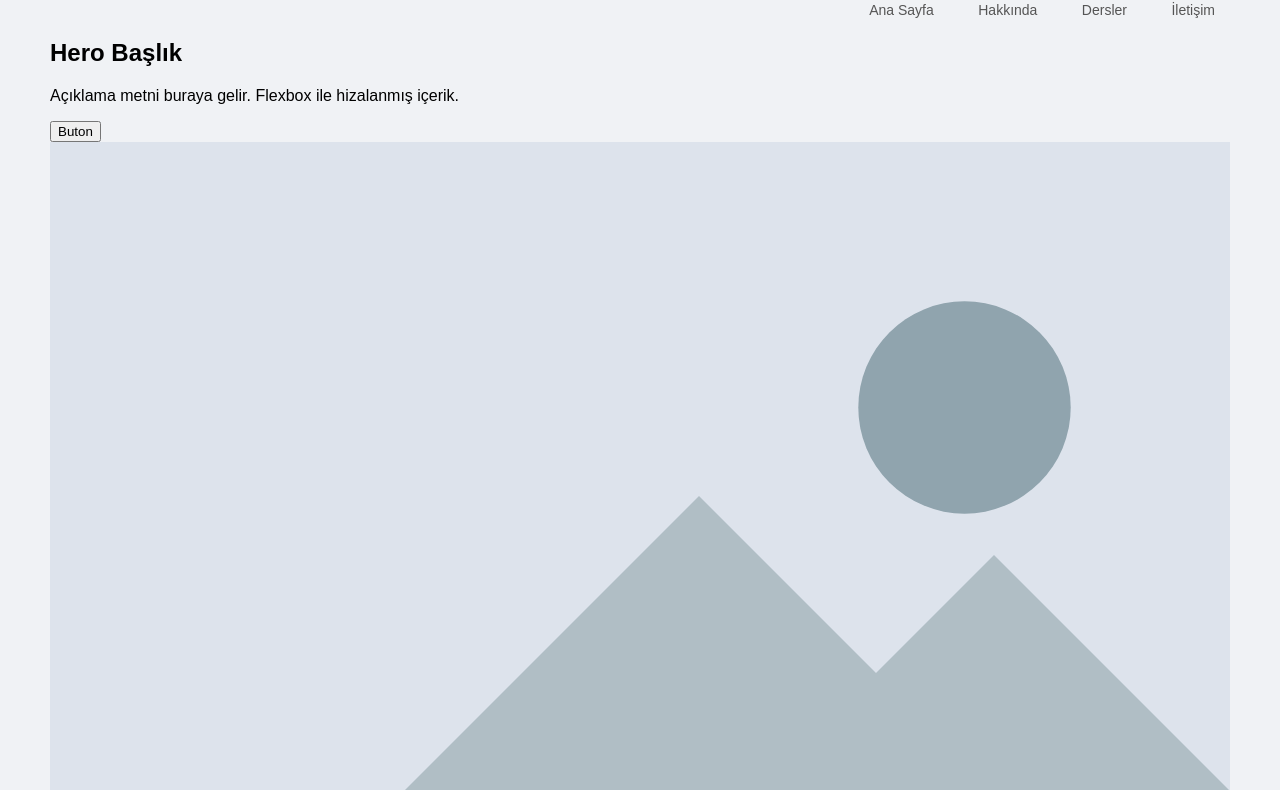
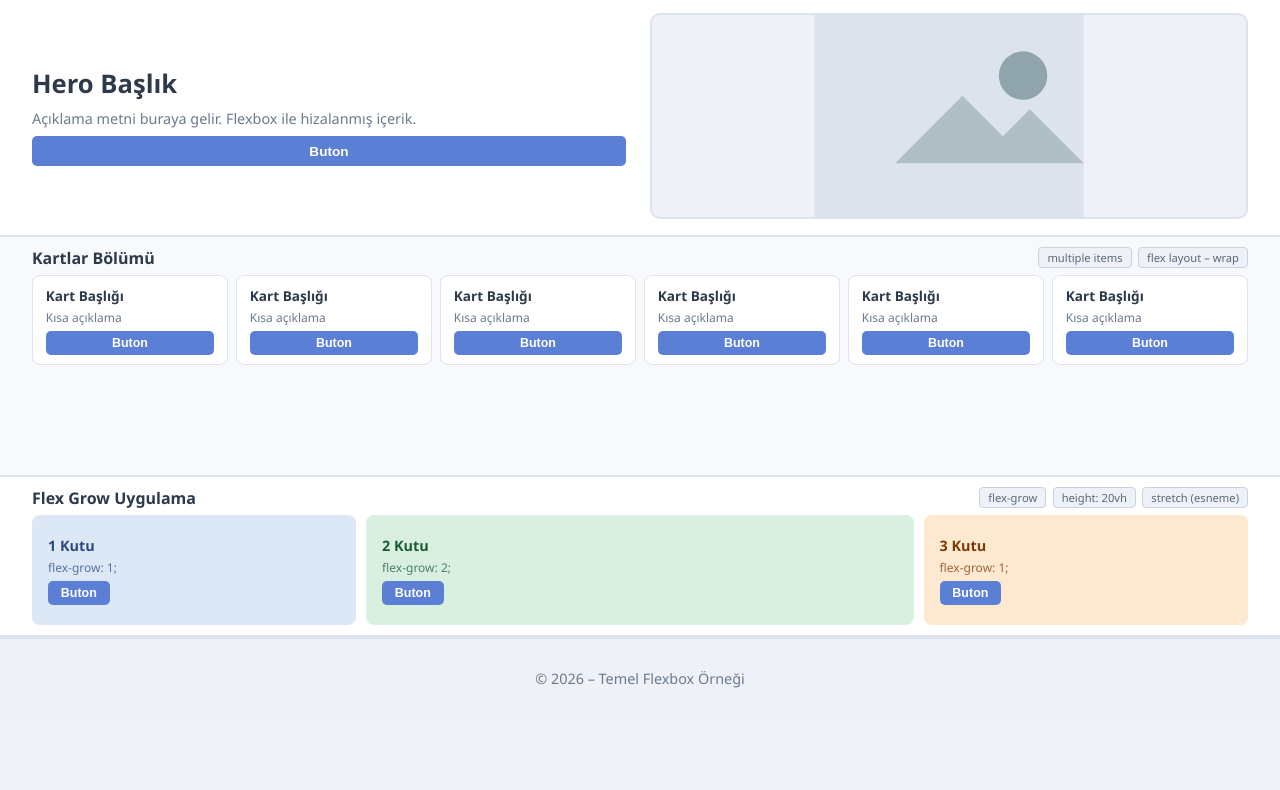
Before and after one commit to sudenazgrmz/sudenazgrmz.github.io, a plain HTML site: page wp2/index.html in a window 1280 px wide. Shown: the part 83-873 px from the top of the page. After the commit the page ends 800 px from the top, so only its background shows below. Drawn offline with Linux system fonts and the light colour scheme.

Commit message:
Refactor style.css for Flexbox layout and design

```diff
--- a/wp2/style.css
+++ b/wp2/style.css
@@ -1,115 +1,315 @@
-/* Genel Ayarlar */
-body {
-    background-color: #f0f2f5;
-    font-family: Arial, sans-serif;
-    margin: 50px;
+/* =============================================
+   FLEXBOX LAB ÖDEVİ — style.css
+   ============================================= */
+
+/* --- Reset & Temel --- */
+*, *::before, *::after {
+  box-sizing: border-box;
+  margin: 0;
+  padding: 0;
 }
 
-.container {
-    background-color: #ffffff;
-    padding: 20px;
-    border: 1px solid #ddd;
-    border-radius: 8px;
-    max-width: 900px;
-    margin: 0 auto;
+body {
+  font-family: 'Segoe UI', Tahoma, Geneva, Verdana, sans-serif;
+  background: #f0f2f7;
+  color: #2d3a4a;
 }
 
-/* 1. Menü Tasarımı (Hiyerarşik Seçici Kullanımı) */
-nav ul {
-    list-style-type: none;
-    text-align: right;
-    padding: 0;
+/* =============================================
+   ANA KAPSAYICI
+   - 100vh (zorunlu şart)
+   - flex-direction: column (zorunlu şart)
+   ============================================= */
+.wrapper {
+  width: 100vw;
+  height: 100vh;
+  display: flex;               /* display: flex — 1. alan */
+  flex-direction: column;      /* dikey yerleşim */
+  overflow: hidden;
+  background: #f0f2f7;
 }
 
-nav ul li {
-    display: inline-block; /* Ödevin istediği yöntem */
-    margin-left: 10px;
+/* =============================================
+   1) NAVBAR — 10vh
+   ============================================= */
+.navbar {
+  height: 10vh;
+  width: 100%;
+  display: flex;               /* display: flex — 2. alan */
+  flex-direction: row;
+  justify-content: space-between;  /* zorunlu: space-between */
+  align-items: center;             /* zorunlu: center */
+  padding: 0 2rem;
+  background: #ffffff;
+  border-bottom: 2px solid #dde3ec;
+  box-shadow: 0 2px 8px rgba(0,0,0,0.06);
 }
 
-nav ul li a {
-    text-decoration: none;
-    color: #555;
-    padding: 8px 15px;
-    font-size: 14px;
-    transition: 0.3s; /* Hover efekti için yumuşatıcı */
+.logo {
+  font-size: 1.3rem;
+  font-weight: 700;
+  letter-spacing: 0.05em;
+  color: #2d3a4a;
 }
 
-/* Hover Efekti */
-nav ul li a:hover {
-    color: #000;
-    background-color: #e9ecef;
-    border-radius: 4px;
+.nav-links {
+  display: flex;
+  flex-direction: row;
+  gap: 2rem;
+  list-style: none;
 }
 
-nav ul li a.active {
-    background-color: #7d97de;
-    color: white;
-    border-radius: 4px;
+.nav-links a {
+  text-decoration: none;
+  color: #4a5568;
+  font-size: 0.95rem;
+  font-weight: 500;
+  transition: color 0.2s;
 }
 
-/* 2. Header & Metin Düzenlemeleri (Grup Seçici Kullanımı) */
-header h1, .content-box h2 {
-    color: #333;
-    margin-bottom: 10px;
+.nav-links a:hover {
+  color: #5a7fd4;
 }
 
-header p {
-    color: #666;
-    line-height: 1.6;
-    border-bottom: 1px solid #eee;
-    padding-bottom: 20px;
+/* =============================================
+   2) HERO — 30vh
+   flex-direction: row, align-items: stretch
+   ============================================= */
+.hero {
+  height: 30vh;
+  display: flex;               /* display: flex — 3. alan */
+  flex-direction: row;         /* zorunlu: row */
+  justify-content: space-between;
+  align-items: stretch;        /* zorunlu: stretch */
+  padding: 1rem 2rem;
+  background: #ffffff;
+  border-bottom: 2px solid #dde3ec;
+  gap: 1.5rem;
 }
 
-/* 3. İki Sütunlu Düzen */
-main {
-    margin-top: 20px;
+.hero-text {
+  display: flex;
+  flex-direction: column;
+  justify-content: center;
+  gap: 0.5rem;
+  flex: 1;
 }
 
-.content-box {
-    display: inline-block; /* Yan yana getirme */
-    vertical-align: top;
-    box-sizing: border-box;
-    padding: 20px;
-    border-radius: 5px;
-    min-height: 200px;
+.hero-text h1 {
+  font-size: 1.6rem;
+  font-weight: 700;
+  color: #2d3a4a;
 }
 
-.left-box {
-    width: 48%;
-    background-color: #fef5e7; /* Sarımsı ton */
-    border: 1px solid #f9e1bc;
-    margin-right: 3%;
+.hero-text p {
+  font-size: 0.9rem;
+  color: #6b7a8d;
 }
 
-.right-box {
-    width: 48%;
-    background-color: #e8f4f8; /* Mavimsi ton */
-    border: 1px solid #cfe2e9;
+.hero-image {
+  flex: 1;
+  display: flex;
+  align-items: stretch;         /* stretch: yükseklikte esner */
+  border: 2px solid #dde3ec;
+  border-radius: 10px;
+  overflow: hidden;
+  background: #eef1f7;
 }
 
-/* İçerik Metin Özellikleri (Hiyerarşik Seçici) */
-.content-box p {
-    font-size: 13px;
-    color: #444;
-    line-height: 1.5;
-    text-align: justify;
+.hero-image svg {
+  width: 100%;
+  height: 100%;
 }
 
-/* 4. Footer */
-footer {
-    text-align: center;
-    margin-top: 30px;
-    font-size: 12px;
-    color: #888;
+/* =============================================
+   3) KARTLAR BÖLÜMÜ — 30vh
+   display: flex, flex-wrap: wrap, gap
+   ============================================= */
+.cards-section {
+  height: 30vh;
+  padding: 0.6rem 2rem;
+  background: #f7f9fc;
+  border-bottom: 2px solid #dde3ec;
+  display: flex;
+  flex-direction: column;
+  gap: 0.4rem;
 }
 
-form input, form textarea {
-    width: 90%;
-    padding: 8px;
-    margin-top: 5px;
+.cards-header {
+  display: flex;
+  flex-direction: row;
+  justify-content: space-between;
+  align-items: center;
 }
-form button {
-    margin-top: 10px;
-    padding: 8px 16px;
-    cursor: pointer;
+
+.cards-header h2 {
+  font-size: 1rem;
+  font-weight: 700;
 }
+
+.cards-container {
+  display: flex;               /* display: flex — kart alanı */
+  flex-direction: row;
+  flex-wrap: wrap;             /* zorunlu: wrap */
+  gap: 0.5rem;                 /* zorunlu: gap */
+  align-items: flex-start;
+  flex: 1;
+  overflow: hidden;
+}
+
+.card {
+  background: #ffffff;
+  border: 1.5px solid #dde3ec;
+  border-radius: 8px;
+  padding: 0.6rem 0.8rem;
+  display: flex;
+  flex-direction: column;
+  gap: 0.3rem;
+  min-width: 130px;
+  flex: 1 1 130px;
+  max-width: 200px;
+}
+
+.card h3 {
+  font-size: 0.85rem;
+  font-weight: 700;
+  color: #2d3a4a;
+}
+
+.card p {
+  font-size: 0.75rem;
+  color: #6b7a8d;
+}
+
+/* =============================================
+   4) FLEX GROW UYGULAMA — 20vh
+   flex-grow: 1-2-1, align-items: stretch
+   ============================================= */
+.flex-grow-section {
+  height: 20vh;
+  padding: 0.6rem 2rem;
+  background: #ffffff;
+  border-bottom: 2px solid #dde3ec;
+  display: flex;
+  flex-direction: column;
+  gap: 0.4rem;
+}
+
+.grow-header {
+  display: flex;
+  flex-direction: row;
+  justify-content: space-between;
+  align-items: center;
+}
+
+.grow-header h2 {
+  font-size: 1rem;
+  font-weight: 700;
+}
+
+.grow-container {
+  display: flex;               /* display: flex */
+  flex-direction: row;         /* yan yana */
+  align-items: stretch;        /* zorunlu: stretch */
+  gap: 0.6rem;
+  flex: 1;
+}
+
+.grow-box {
+  display: flex;
+  flex-direction: column;
+  justify-content: center;
+  align-items: flex-start;
+  padding: 0.6rem 1rem;
+  border-radius: 8px;
+  gap: 0.3rem;
+}
+
+.grow-box strong {
+  font-size: 0.9rem;
+  font-weight: 700;
+}
+
+.grow-box small {
+  font-size: 0.75rem;
+  opacity: 0.75;
+}
+
+/* flex-grow değerleri (zorunlu: 1-2-1) */
+.box1 {
+  flex-grow: 1;
+  background: #dce8f5;
+  color: #2a4a7f;
+}
+
+.box2 {
+  flex-grow: 2;
+  background: #d9f0e0;
+  color: #1a5c35;
+}
+
+.box3 {
+  flex-grow: 1;
+  background: #fde8d0;
+  color: #7a3a0a;
+}
+
+/* =============================================
+   5) FOOTER — 10vh
+   justify-content: center, align-items: center
+   ============================================= */
+.footer {
+  height: 10vh;
+  display: flex;               /* display: flex */
+  flex-direction: row;
+  justify-content: center;     /* zorunlu: center */
+  align-items: center;         /* zorunlu: center */
+  background: #eef1f7;
+  color: #6b7a8d;
+  font-size: 0.9rem;
+  border-top: 2px solid #dde3ec;
+}
+
+/* =============================================
+   BUTONLAR
+   ============================================= */
+.btn {
+  display: inline-block;
+  padding: 0.45rem 1.1rem;
+  background: #5a7fd4;
+  color: #ffffff;
+  border: none;
+  border-radius: 5px;
+  font-size: 0.85rem;
+  font-weight: 600;
+  cursor: pointer;
+  transition: background 0.2s;
+}
+
+.btn:hover {
+  background: #3d5faa;
+}
+
+.btn-sm {
+  padding: 0.3rem 0.8rem;
+  font-size: 0.78rem;
+}
+
+/* =============================================
+   ETIKETLER (tag)
+   ============================================= */
+.tag-row {
+  display: flex;
+  flex-direction: row;
+  gap: 0.4rem;
+  flex-wrap: wrap;
+}
+
+.tag {
+  background: #eef1f7;
+  border: 1px solid #c9d3e0;
+  border-radius: 4px;
+  padding: 0.15rem 0.5rem;
+  font-size: 0.7rem;
+  color: #5a6a7a;
+}
```
